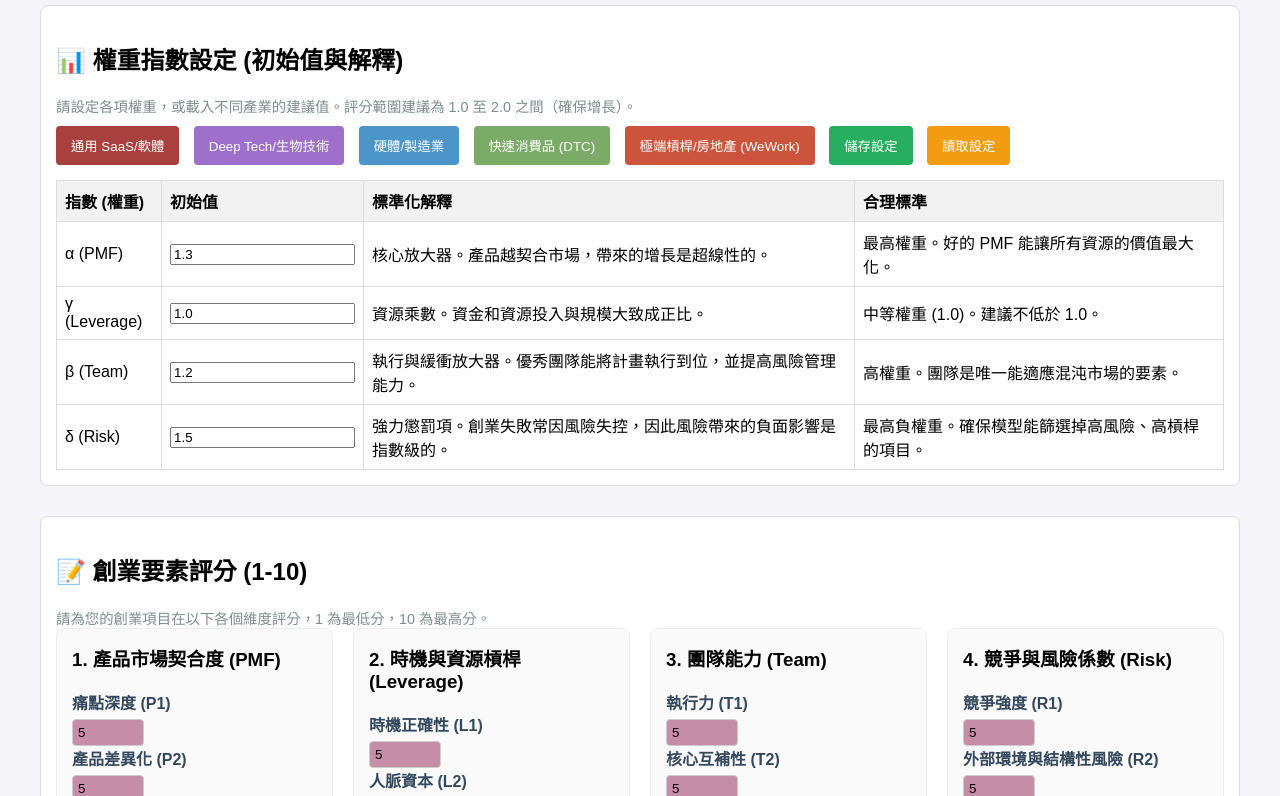
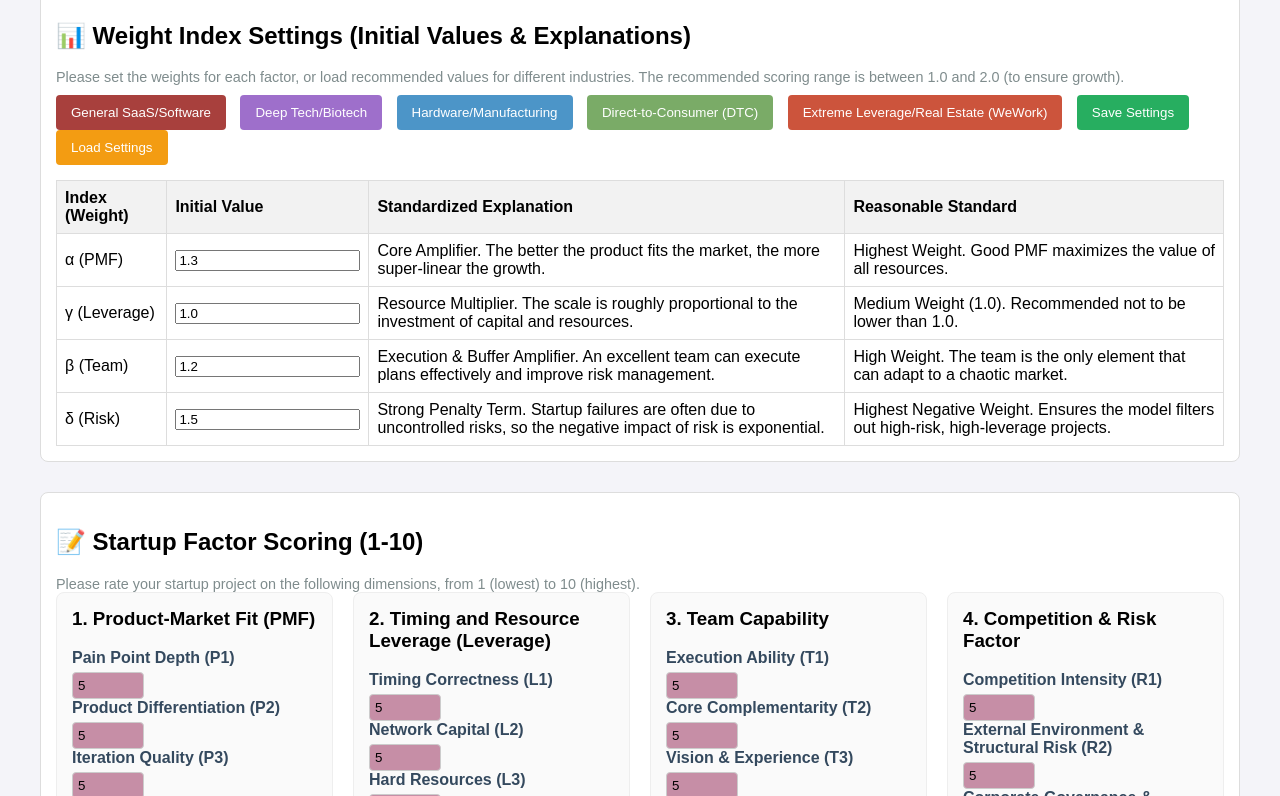
Before and after one commit to LunarLunar/ScaleEval, a plain HTML site: page index.html in a window 1280 px wide. Shown: the part 325-1121 px from the top of the page. Drawn offline with Linux system fonts and the light colour scheme.

Commit message:
default setting "En"

```diff
--- a/index.html
+++ b/index.html
@@ -216,7 +216,7 @@
    <div class="footer-text">nowplaygames.com </div>
 
     <script>
-        let currentLang = 'zh-TW';
+        let currentLang = 'en';
 
         const langData = {
             "zh-TW": {
@@ -670,6 +670,7 @@
         }
 
          window.onload = () => {
+             switchLanguage('en'); // Set default language to English
              calculate();
              addLiveCalculations();
              updateInputColors();
```
